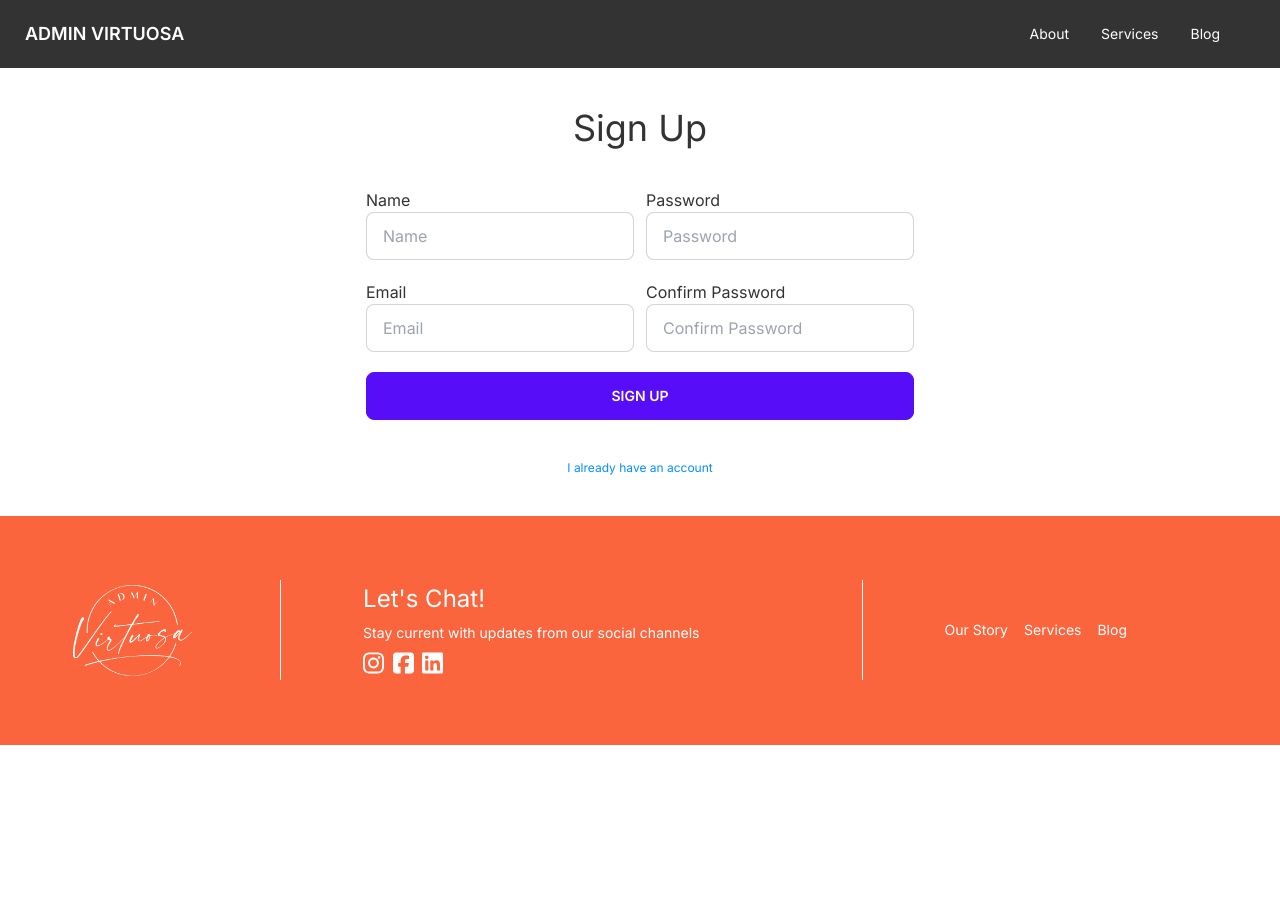
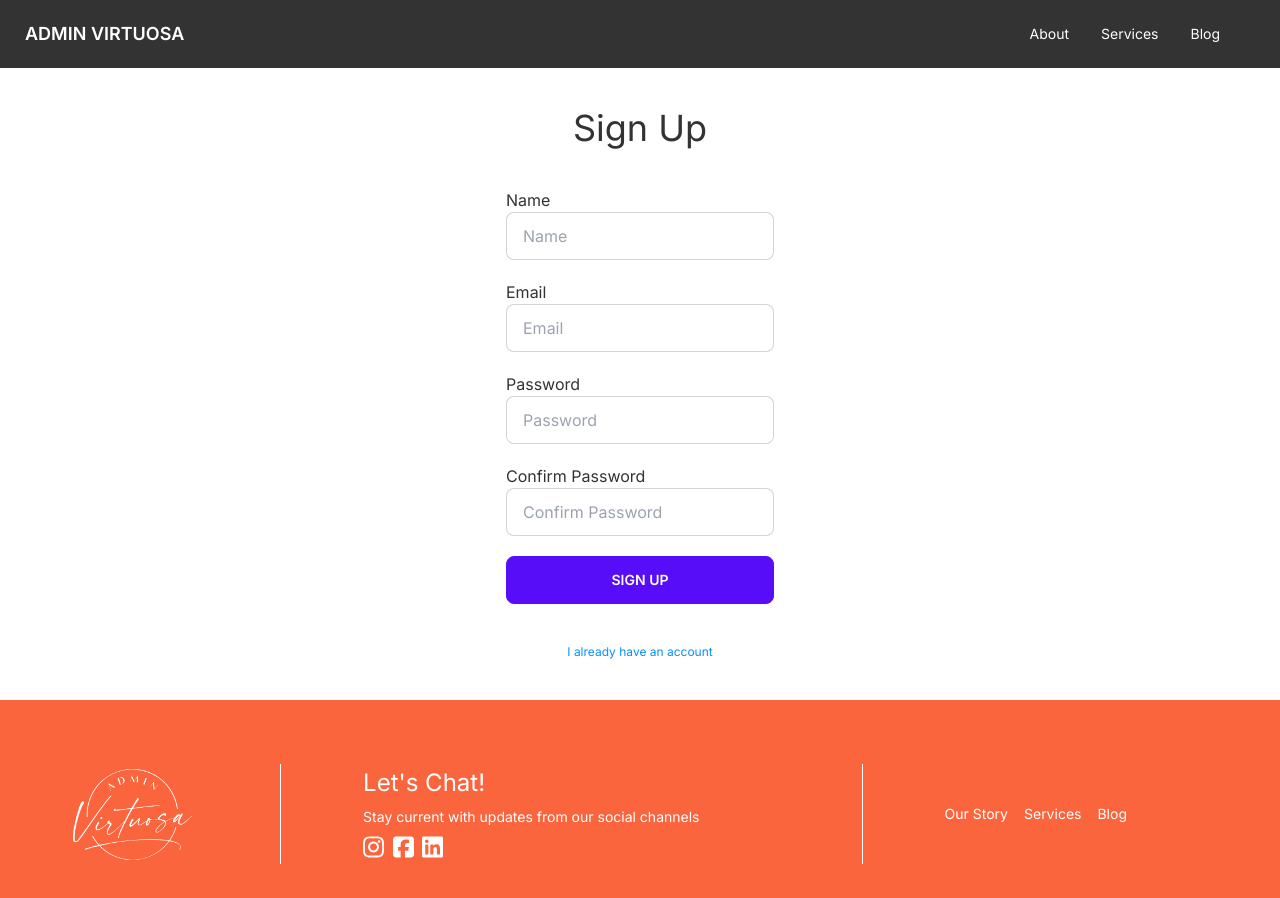
Before and after one commit to FilipaMerino/blogvirtuosa, a Next.js app: page /authentication in a window 1280 px wide. Both pictures are taken after a click on the button "I don't have an account". Shown: the top 898 px of the page. Before the commit the page ends 800 px from the top, so only its background shows below. Built offline with nearby package versions, Linux system fonts and the light colour scheme.

Commit message:
fixed errors and redirect

```diff
--- a/app/authentication/page.jsx
+++ b/app/authentication/page.jsx
@@ -1,9 +1,10 @@
-
 
 
 import LoginForms from "../components/LoginForms"
 
 const page = () => {
+
+
 return(
   <LoginForms />
 )
--- a/app/components/FormInput.jsx
+++ b/app/components/FormInput.jsx
@@ -1,12 +1,9 @@
-
-
 const FormInput = ({ label, ...otherProps }) => {
   return (
-    <div className="flex flex-col" suppressHydrationWarning >
-
-      <label>{label}</label>
-      <input {...otherProps}></input>
-    </div>
+    <>
+      <span>{label}</span>
+      <input {...otherProps} />
+    </>
   );
 };
 
--- a/app/components/LoginForms.jsx
+++ b/app/components/LoginForms.jsx
@@ -1,4 +1,4 @@
-"use client";
+"use client"
 
 import { useState } from "react";
 
@@ -12,8 +12,9 @@ const LoginForms = () => {
     setShowSignUp((prevShowSignUp) => !prevShowSignUp);
   };
 
+
   return (
-    <div className="flex flex-col justify-center p-10">
+    <div className="flex flex-col justify-center p-10" >
       {/* {showSignUp ? <SignUpForm /> : } */}
 
       {showSignUp && <SignUpForm />}
--- a/app/components/SignInForm.jsx
+++ b/app/components/SignInForm.jsx
@@ -1,4 +1,5 @@
 
+import { redirect } from 'next/navigation'
 
 import { useState, useContext } from "react";
 import { UserContext } from "../contexts/UserContext";
@@ -38,7 +39,9 @@ const SignInForm = () => {
       );
       const user = userCredential?.user;
       setCurrentUser(user);
-      resetFormFields();
+      redirect('/')
+
+      // resetFormFields();
     } catch (error) {
       switch (error.code) {
         case "auth/wrong-password":
@@ -71,7 +74,7 @@ const SignInForm = () => {
         <h1>Sign In</h1>
       </div>
 
-      <div className="flex justify-center p-10">
+      <div className="flex justify-center p-10" >
         <form onSubmit={handleSubmit} className="flex flex-col justify-center">
           <FormInput
             label="Email"
--- a/app/components/SignUpForm.jsx
+++ b/app/components/SignUpForm.jsx
@@ -1,3 +1,4 @@
+'use client'
 
 import { useState, useContext } from "react";
 import {
@@ -24,7 +25,9 @@ const SignUpForm = () => {
   const [formFields, setFormFields] = useState(defaultFormFields);
   const { displayName, email, password, confirmPassword } = formFields;
 
+
   const { setCurrentUser } = useContext(UserContext);
+
 
 
   const resetFormFields = () => {
@@ -72,10 +75,11 @@ const SignUpForm = () => {
         <h1>Sign Up</h1>
       </div>
 
+
+
       <div className="flex justify-center p-10">
         <form onSubmit={handleSubmit} className="flex flex-col justify-center">
-          <div className="flex gap-3">
-            <div>
+
               <FormInput
                 label="Name"
                 type="text"
@@ -97,8 +101,8 @@ const SignUpForm = () => {
                 placeholder="Email"
                 className="input input-bordered mb-5"
               />
-            </div>
-            <div>
+
+
               <FormInput
                 label="Password"
                 type="password"
@@ -120,15 +124,15 @@ const SignUpForm = () => {
                 placeholder="Confirm Password"
                 className="input input-bordered mb-5"
               />
-            </div>
-          </div>
+
+
 
           <button type="submit" className="btn btn-primary text-white">
             Sign Up
           </button>
         </form>
       </div>
-    </div>
+</div>
   );
 };
 
```
